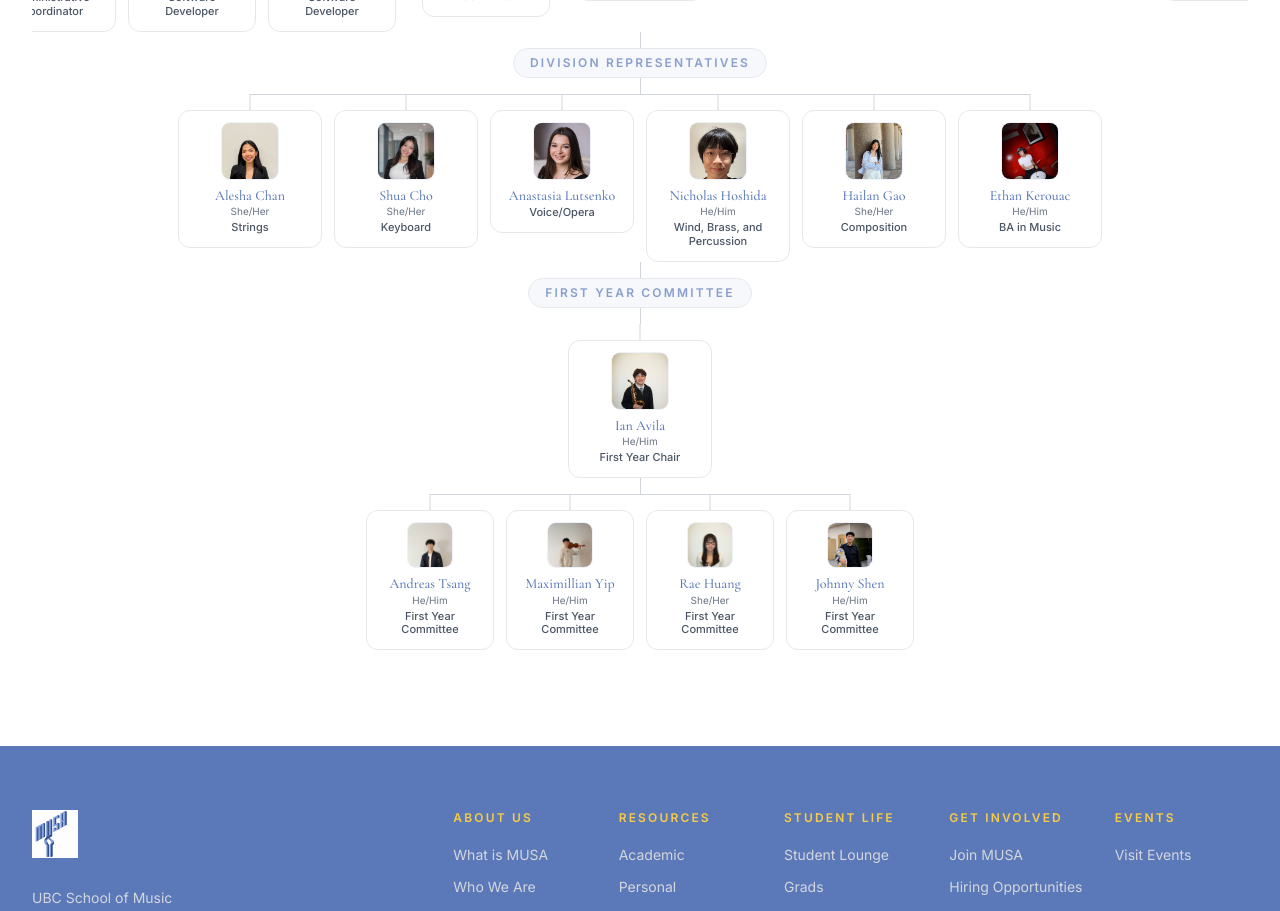
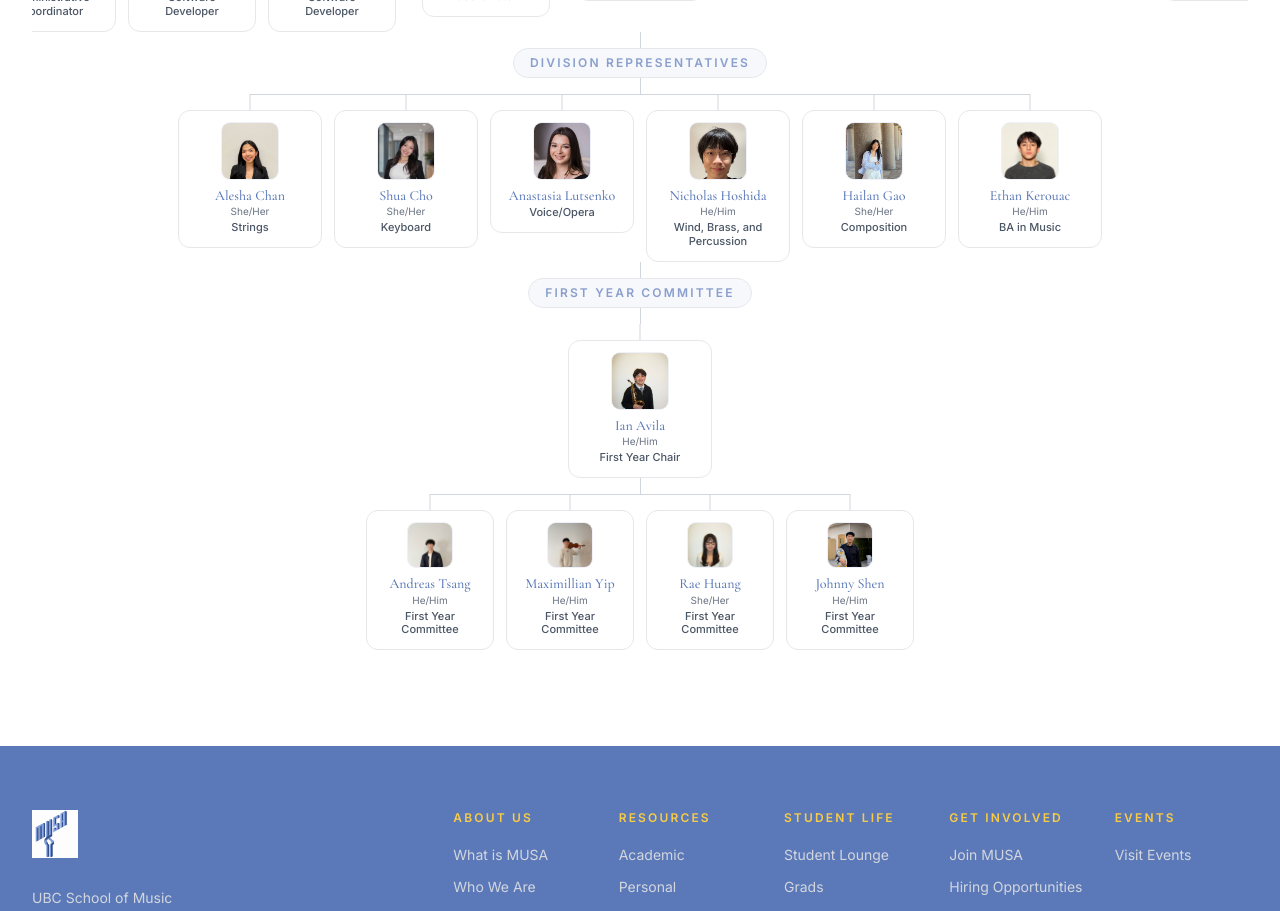
Before and after one commit to UBCMUSA/ubcmusa, a React (Vite) app: page /about/who-we-are in a window 1280 px wide. Shown: the part 2360-3271 px from the top of the page. Built offline with nearby package versions, Linux system fonts and the light colour scheme.

Commit message:
Who We Are: Updated Ethan's headshot

```diff
--- a/src/pages/about/WhoWeAre.jsx
+++ b/src/pages/about/WhoWeAre.jsx
@@ -298,7 +298,7 @@ const BAMUSIC = {
     meta: ["2nd-year BA in Music Undergraduate Student"],
     email: EMAILS.baMusicRep,
     instagram: "ethankerouac",
-    photo: "/images/optimized/ethan-headshot.jpg",
+    photo: "/images/optimized/ethan-headshot2.jpg",
     bio: [
         "Hey Music! My name’s Ethan and I’m very excited to represent the Arts students majoring in Music! Music has always been the biggest part of my life, and I’m looking forward to meeting new people and making our community an even better place for all Music students. Outside of UBC, I’m either bartending, producing music, taking photos, keeping up with my favourite fashion brands, cooking, and exploring the city trying new restaurants. I can't wait to meet everyone and make this year a success for MUSA!"
     ]
```
Also changed, not shown: public/images/optimized/ethan-headshot2.jpg (added).
